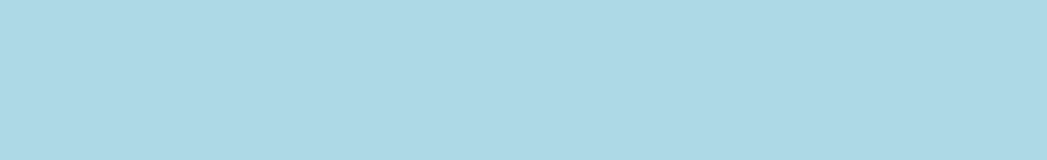
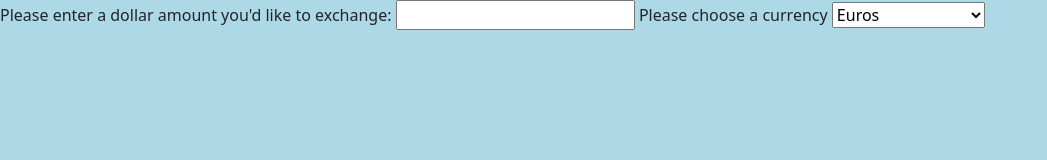
Before and after one commit to reimannsarah/currency-exchanger, a website built with webpack: page src/index.html in a window 1280 px wide. Shown: the whole page, without its empty margins (0-1047 px from the left). Built offline with nearby package versions, Linux system fonts and the light colour scheme.

Commit message:
add form in HTML

```diff
--- a/src/index.html
+++ b/src/index.html
@@ -7,6 +7,17 @@
   <title>Document</title>
 </head>
 <body>
-
+  <form>
+    <label for="usd">Please enter a dollar amount you'd like to exchange:</label>
+    <input id="usd" type="text">
+    <label for="newCurrency">Please choose a currency</label>
+    <select name="" id="newCurrency">
+      <option value="EUR">Euros</option>
+      <option value="INR">Indian Rupees</option>
+      <option value="JPY">Japanese Yen</option>
+      <option value="DKK">Danish Krone</option>
+      <option value="LKR">Sri Lankan Rupee</option>
+    </select>
+  </form>
 </body>
 </html>
```
